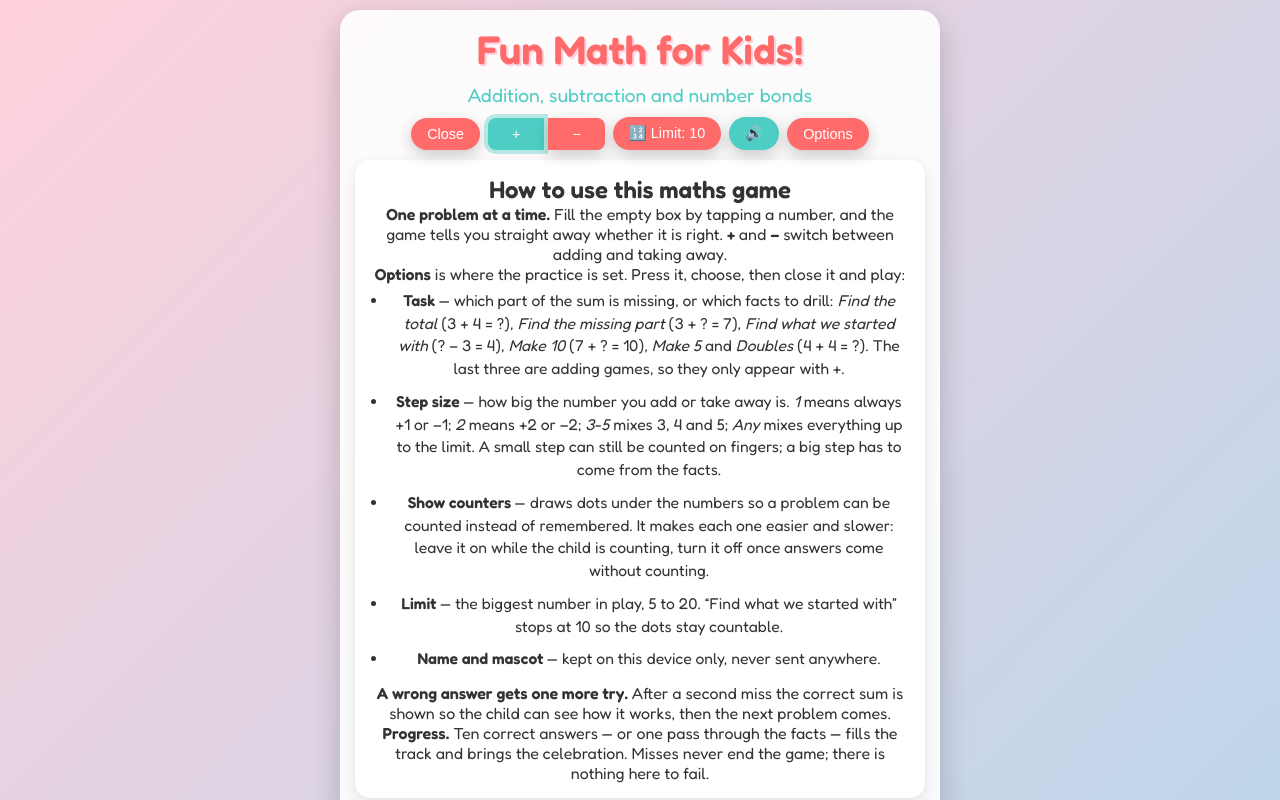
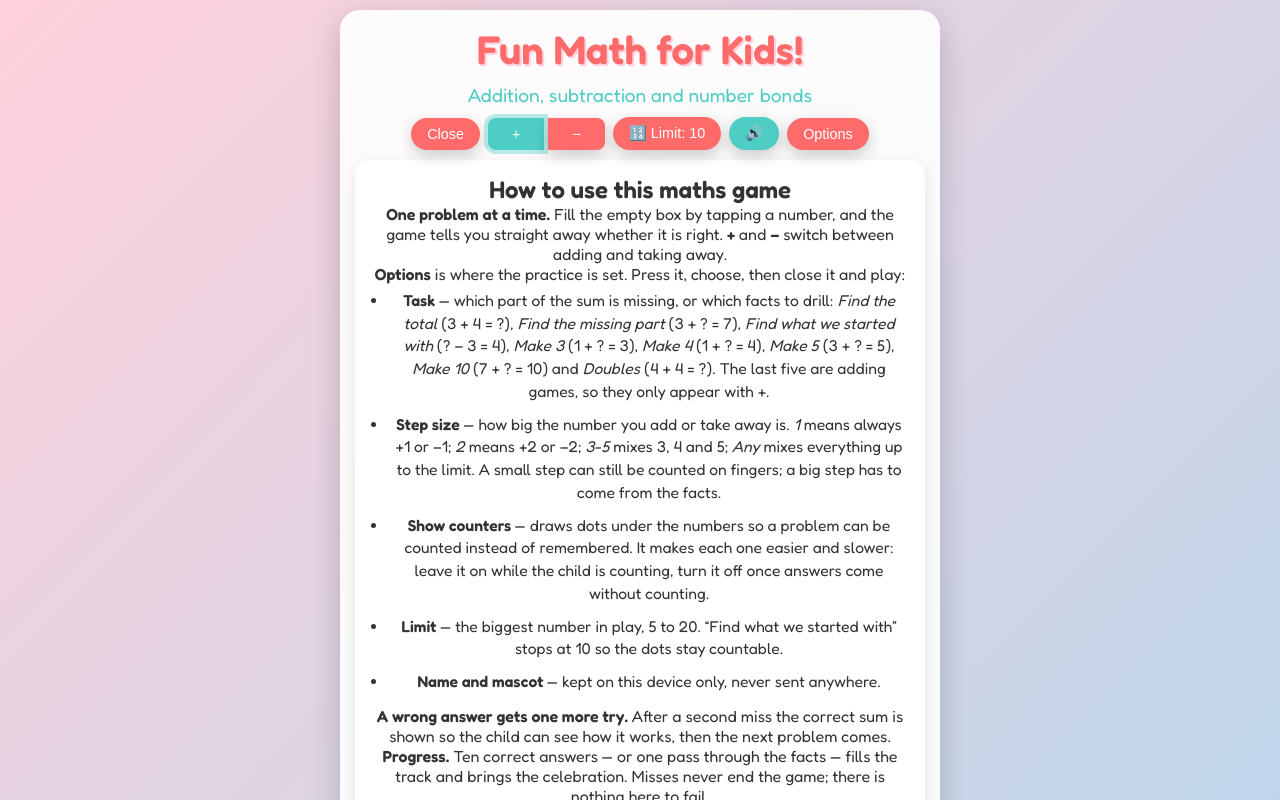
Before and after one commit to davidjwip/simpleKindergartenAdditionWebpage, a Vue app: page / in a window 1280 px wide. Both pictures are taken after a click on the button "How to Use". Shown: the top 800 px of the page. Built offline with nearby package versions, Linux system fonts and the light colour scheme.

Commit message:
feat(anchor): make 3 and make 4 as anchor totals

```diff
--- a/src/App.vue
+++ b/src/App.vue
@@ -70,8 +70,10 @@ const MODE_OPTIONS = [
     { key: 'result', id: 'result', label: 'Find the total', hint: '' },
     { key: 'part', id: 'part', label: 'Find the missing part', hint: 'start with step 1–2' },
     { key: 'start', id: 'start', label: 'Find what we started with', hint: 'keep step at 1' },
+    { key: 'make-three', id: 'anchor', label: 'Make 3', hint: '', anchorTotal: 3, anchorKind: 'bond' },
+    { key: 'make-four', id: 'anchor', label: 'Make 4', hint: '', anchorTotal: 4, anchorKind: 'bond' },
+    { key: 'make-five', id: 'anchor', label: 'Make 5', hint: '', anchorTotal: 5, anchorKind: 'bond' },
     { key: 'make-ten', id: 'anchor', label: 'Make 10', hint: '', anchorTotal: 10, anchorKind: 'bond' },
-    { key: 'make-five', id: 'anchor', label: 'Make 5', hint: '', anchorTotal: 5, anchorKind: 'bond' },
     { key: 'doubles', id: 'anchor', label: 'Doubles', hint: '', anchorTotal: 10, anchorKind: 'doubles' }
 ];
 
@@ -495,9 +497,10 @@ function closeCelebration() {
                 <ul>
                     <li><strong>Task</strong> — which part of the sum is missing, or which facts to drill:
                         <em>Find the total</em> (3 + 4 = ?), <em>Find the missing part</em> (3 + ? = 7),
-                        <em>Find what we started with</em> (? − 3 = 4), <em>Make 10</em> (7 + ? = 10),
-                        <em>Make 5</em> and <em>Doubles</em> (4 + 4 = ?).
-                        The last three are adding games, so they only appear with +.</li>
+                        <em>Find what we started with</em> (? − 3 = 4), <em>Make 3</em> (1 + ? = 3),
+                        <em>Make 4</em> (1 + ? = 4), <em>Make 5</em> (3 + ? = 5),
+                        <em>Make 10</em> (7 + ? = 10) and <em>Doubles</em> (4 + 4 = ?).
+                        The last five are adding games, so they only appear with +.</li>
                     <li><strong>Step size</strong> — how big the number you add or take away is.
                         <em>1</em> means always +1 or −1; <em>2</em> means +2 or −2; <em>3-5</em> mixes 3, 4 and 5;
                         <em>Any</em> mixes everything up to the limit. A small step can still be counted on
--- a/src/anchorEngine.js
+++ b/src/anchorEngine.js
@@ -5,7 +5,7 @@
  * mathEngine.js keep asking Math.random() directly.
  */
 
-const SUPPORTED_TOTALS = [5, 10];
+const SUPPORTED_TOTALS = [3, 4, 5, 10];
 const DOUBLES_MAX = 5;
 const NAMED_FAMILIES = {
     'make-five': 5,
@@ -70,7 +70,7 @@ export function makeRng(seed = Date.now()) {
 export function roundLengthForTotal(family) {
     if (resolvesToDoubles(family)) return DOUBLES_MAX;
     const total = numericTotal(family);
-    return total === 5 ? 8 : total - 1;
+    return total === 10 ? 9 : (total - 1) * 2;
 }
 
 export function trackLengthForTotal(family) {
--- a/src/useMathGame.js
+++ b/src/useMathGame.js
@@ -106,10 +106,9 @@ export function useMathGame(options = {}) {
         isStart.value ? Math.min(maxLimit.value, START_LIMIT_CAP) : maxLimit.value
     ));
 
-    const anchorFamily = computed(() => {
-        if (anchorKind.value === 'doubles') return 'doubles';
-        return anchorTotal.value === 5 ? 'make-five' : 'make-ten';
-    });
+    const anchorFamily = computed(() => (
+        anchorKind.value === 'doubles' ? 'doubles' : anchorTotal.value
+    ));
 
     const frameKind = computed(() => (
         isAnchor.value && anchorKind.value === 'doubles' ? 'doubles' : 'bond'
@@ -491,7 +490,9 @@ export function useMathGame(options = {}) {
     } = {}) {
         const numeric = Number(nextTotal);
         const resolvedMode = MODES.includes(nextMode) ? nextMode : DEFAULT_MODE;
-        const resolvedTotal = [5, 10].includes(numeric) ? numeric : DEFAULT_ANCHOR_TOTAL;
+        const resolvedTotal = [3, 4, 5, 10].includes(numeric)
+            ? numeric
+            : DEFAULT_ANCHOR_TOTAL;
         const resolvedKind = nextKind === 'doubles' ? 'doubles' : DEFAULT_ANCHOR_KIND;
         const previousOperator = operator.value;
         if (resolvedMode === 'start' && operator.value === '+') {
@@ -531,7 +532,9 @@ export function useMathGame(options = {}) {
 
     function setAnchorTotal(total) {
         const numeric = Number(total);
-        const nextTotal = [5, 10].includes(numeric) ? numeric : DEFAULT_ANCHOR_TOTAL;
+        const nextTotal = [3, 4, 5, 10].includes(numeric)
+            ? numeric
+            : DEFAULT_ANCHOR_TOTAL;
         if (isAnchor.value) {
             setModeOption({ mode: mode.value, anchorTotal: nextTotal, anchorKind: 'bond' });
             return;
--- a/src/usePreferences.js
+++ b/src/usePreferences.js
@@ -12,7 +12,7 @@ const MAX_LIMIT = 20;
 const MODES = ['result', 'part', 'start', 'anchor'];
 const DEFAULT_MODE = 'result';
 const DEFAULT_STEP = 'any';
-const ANCHOR_TOTALS = [5, 10];
+const ANCHOR_TOTALS = [3, 4, 5, 10];
 const DEFAULT_ANCHOR_TOTAL = 10;
 const ANCHOR_KINDS = ['bond', 'doubles'];
 const DEFAULT_ANCHOR_KIND = 'bond';
```
